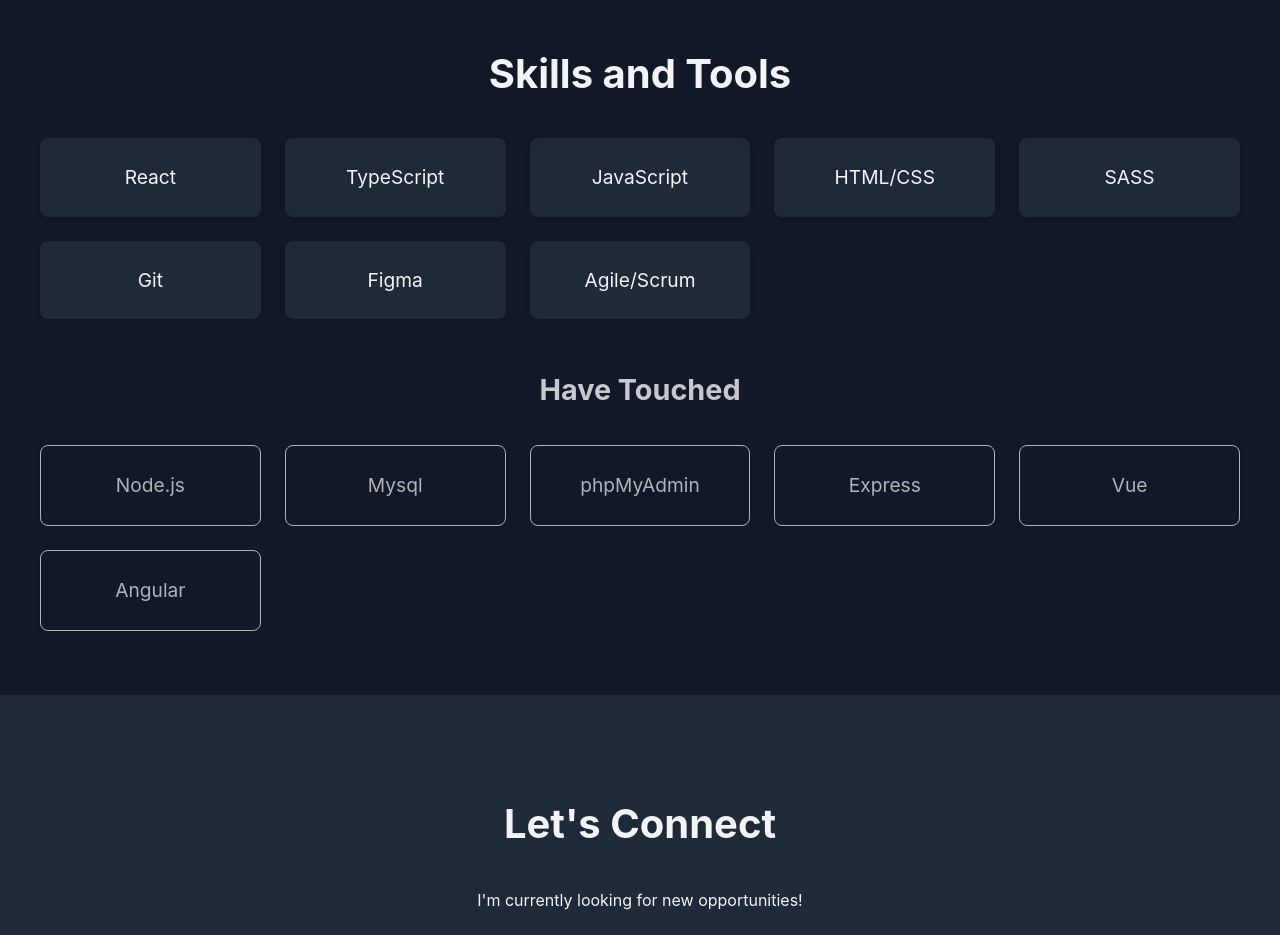
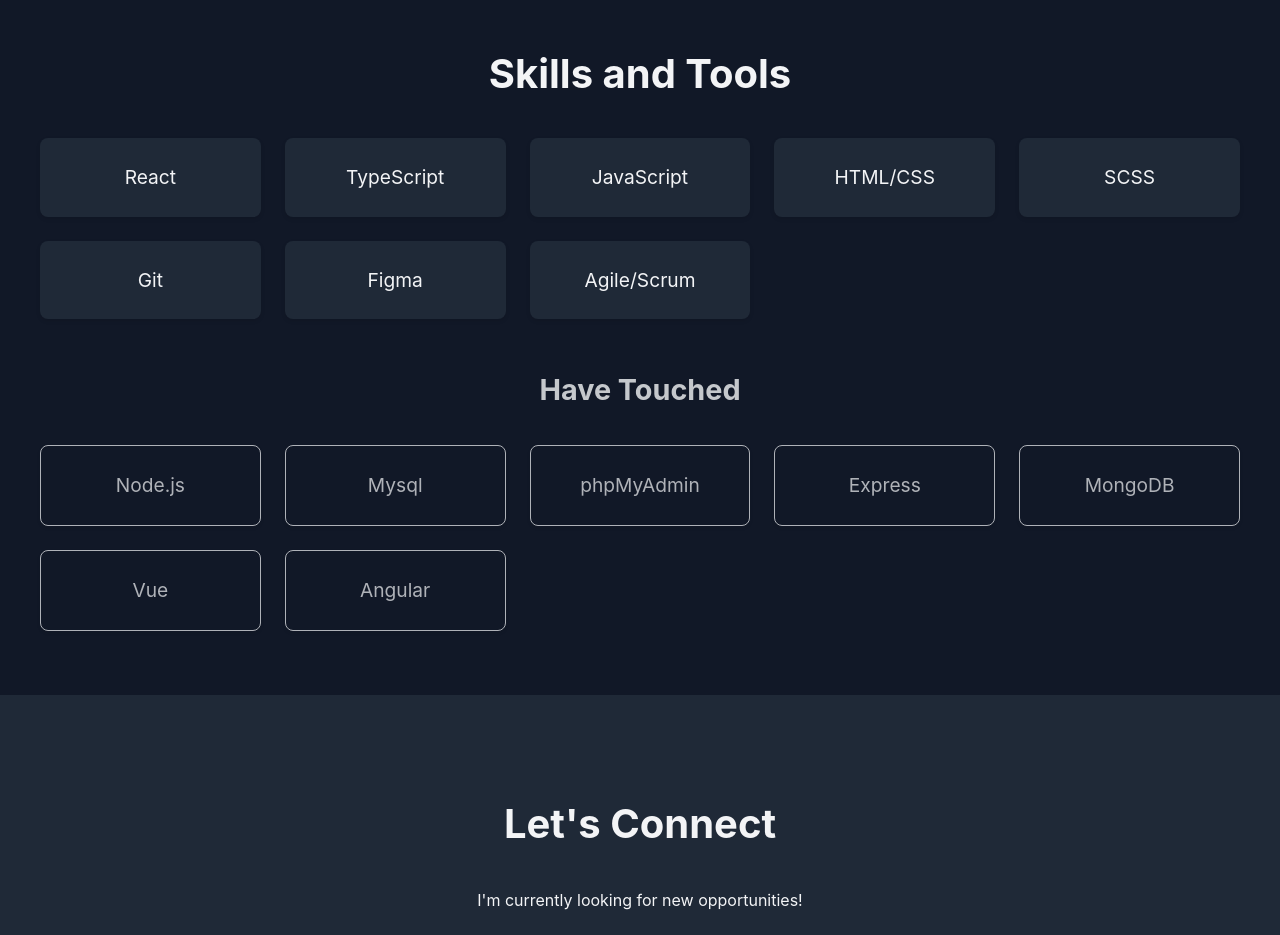
Before and after one commit to JanisSeibutis/portfolio, a React (Vite) app: page / in a window 1280 px wide. Shown: the part 4100-5035 px from the top of the page. Built offline with nearby package versions, Linux system fonts and the light colour scheme.

Commit message:
chore: update skills list

```diff
--- a/src/components/Skills.tsx
+++ b/src/components/Skills.tsx
@@ -2,8 +2,8 @@
 import '../styles/Skills.css';
 
 const Skills: React.FC = () => {
-  const skills = ['React', 'TypeScript', 'JavaScript', 'HTML/CSS', 'SASS', 'Git', 'Figma', 'Agile/Scrum'];
-  const learningSkills = ['Node.js', 'Mysql', 'phpMyAdmin', 'Express', 'Vue', 'Angular'];
+  const skills = ['React', 'TypeScript', 'JavaScript', 'HTML/CSS', 'SCSS', 'Git', 'Figma', 'Agile/Scrum'];
+  const learningSkills = ['Node.js', 'Mysql', 'phpMyAdmin', 'Express', 'MongoDB', 'Vue', 'Angular'];
 
   return (
     <section className="skills">
```
